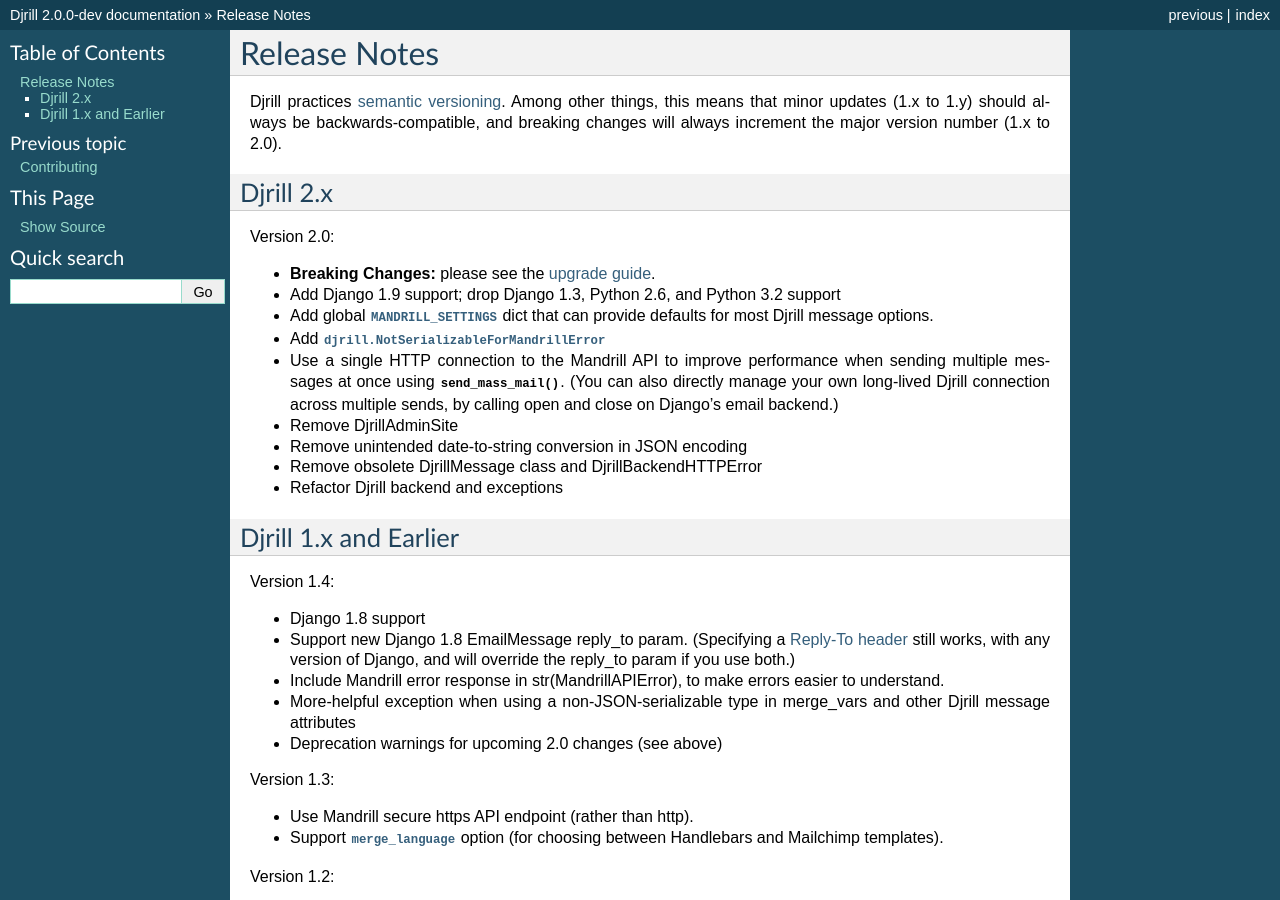
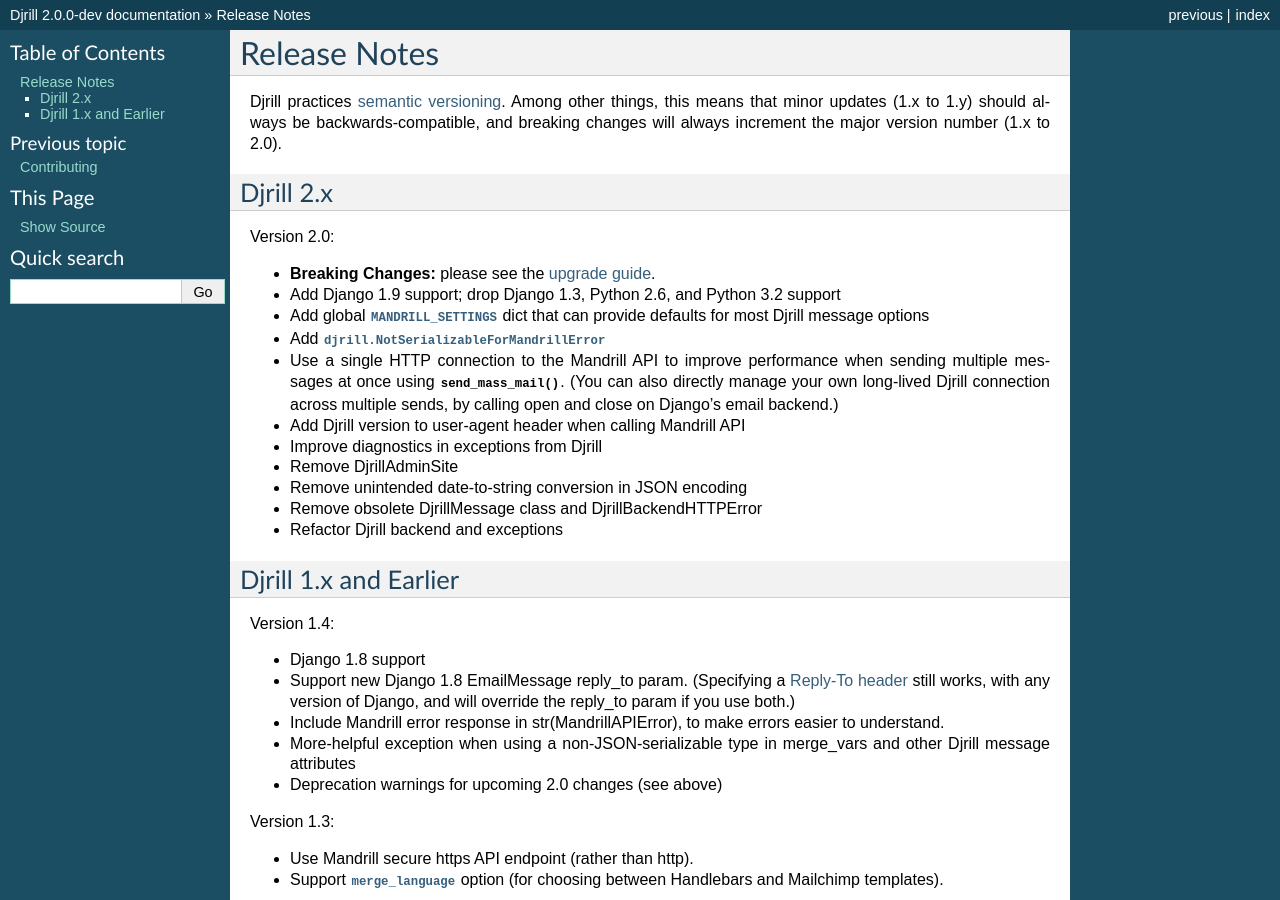
Before and after one commit to brack3t/Djrill, a Sphinx documentation site: the page built from docs/history.rst, in a window 1280 px wide and 900 px high. Built offline with Sphinx 7.4.7, drawn with Linux system fonts in a browser that asks for light colours.

Commit message:
Docs: couple more release notes

```diff
--- a/docs/history.rst
+++ b/docs/history.rst
@@ -18,12 +18,14 @@
 * **Breaking Changes:** please see the :ref:`upgrade guide <upgrading>`.
 * Add Django 1.9 support; drop Django 1.3, Python 2.6, and Python 3.2 support
 * Add global :setting:`MANDRILL_SETTINGS` dict that can provide defaults
-  for most Djrill message options.
+  for most Djrill message options
 * Add :exc:`djrill.NotSerializableForMandrillError`
 * Use a single HTTP connection to the Mandrill API to improve performance
   when sending multiple messages at once using :func:`~django.core.mail.send_mass_mail`.
   (You can also directly manage your own long-lived Djrill connection across multiple sends,
   by calling open and close on :ref:`Django's email backend <django:topic-email-backends>`.)
+* Add Djrill version to user-agent header when calling Mandrill API
+* Improve diagnostics in exceptions from Djrill
 * Remove DjrillAdminSite
 * Remove unintended date-to-string conversion in JSON encoding
 * Remove obsolete DjrillMessage class and DjrillBackendHTTPError
```
